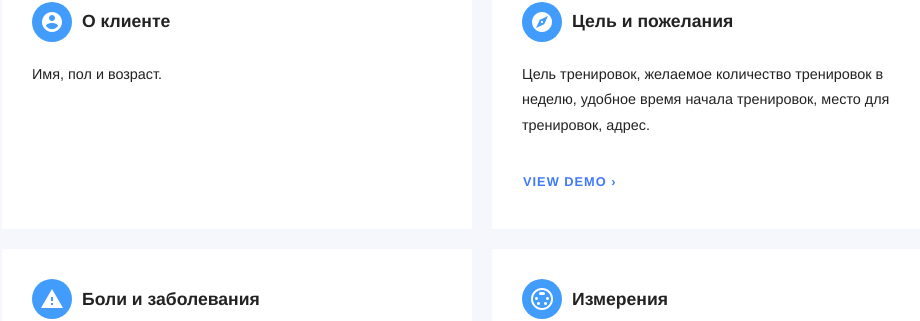
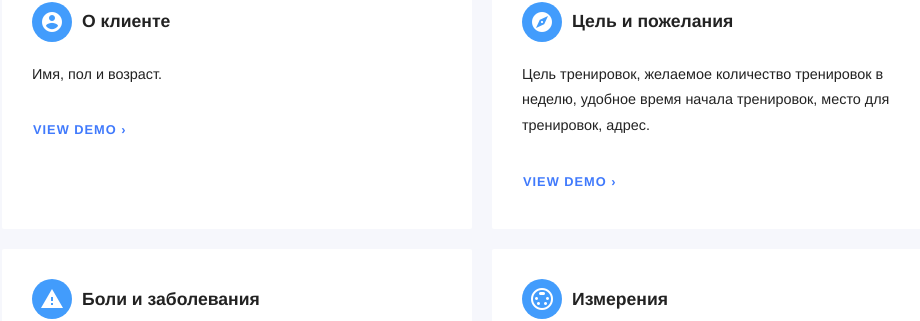
Before and after one commit to RakhimyanTim/fitness.github.io, a Jekyll site: the page built from pages/features.html, in a window 1280 px wide and 900 px high, scrolled down 532 px. Shown: the part 138-459 px from the top of the window, without its empty margins (158-1078 px from the left). Built offline with Jekyll 4.4.1, drawn with Linux system fonts in a browser that asks for light colours; some web fonts are replaced.

Commit message:
Update features.html

```diff
--- a/pages/features.html
+++ b/pages/features.html
@@ -24,7 +24,7 @@ permalink: /features/
 	<h2>Анкетирование клиента</h2>
 
 	<ul class="cards">
-		{% include components/features/data-block.html icon="account_circle" title="О клиенте" content="Имя, пол и возраст." %}
+		{% include components/features/data-block.html icon="account_circle" video="vwDsNe67Z0s" title="О клиенте" content="Имя, пол и возраст." %}
 
 		{% include components/features/data-block.html icon="explore" video="FyZh-Ld55UU" title="Цель и пожелания" content="Цель тренировок, желаемое количество тренировок в неделю, удобное время начала тренировок, место для тренировок, адрес." %}
 
```
